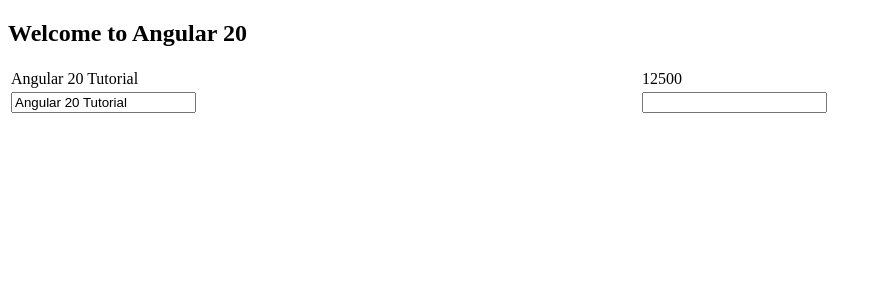
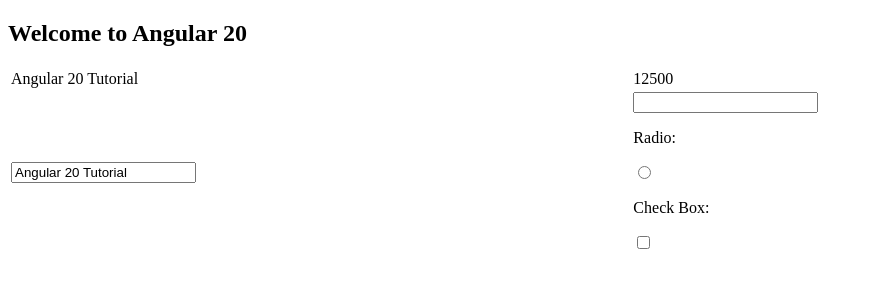
Before and after one commit to sumitbasu116/angular20Tutorial, an Angular app: page / in a window 1280 px wide. Shown: the top 300 px of the page, without its empty margins (0-881 px from the left). Built offline with nearby package versions, Linux system fonts and the light colour scheme.

Commit message:
property binding part2-dynamic biding of input type

```diff
--- a/src/app/components/data-binding/data-binding.html
+++ b/src/app/components/data-binding/data-binding.html
@@ -15,6 +15,17 @@
         </td>
         <td>
             <input type="text" [maxLength]="maxChar" [minLength]="minChar">
+            <br><p>Radio:</p>
+            <input [type]="inputTypeRadio" >
+            <br><p>Check Box:</p>
+            <input [type]="inputTypeCheck" >
+        </td>
+
+        <td>
+
+        </td>
+        <td>
+
         </td>
     </tr>
 </table>
--- a/src/app/components/data-binding/data-binding.ts
+++ b/src/app/components/data-binding/data-binding.ts
@@ -14,6 +14,10 @@ export class DataBinding {
 
   minChar: number = 3;
 
+  inputTypeRadio: string='radio';
+
+  inputTypeCheck: string='checkbox';
+
   constructor(){
 
   }
```
